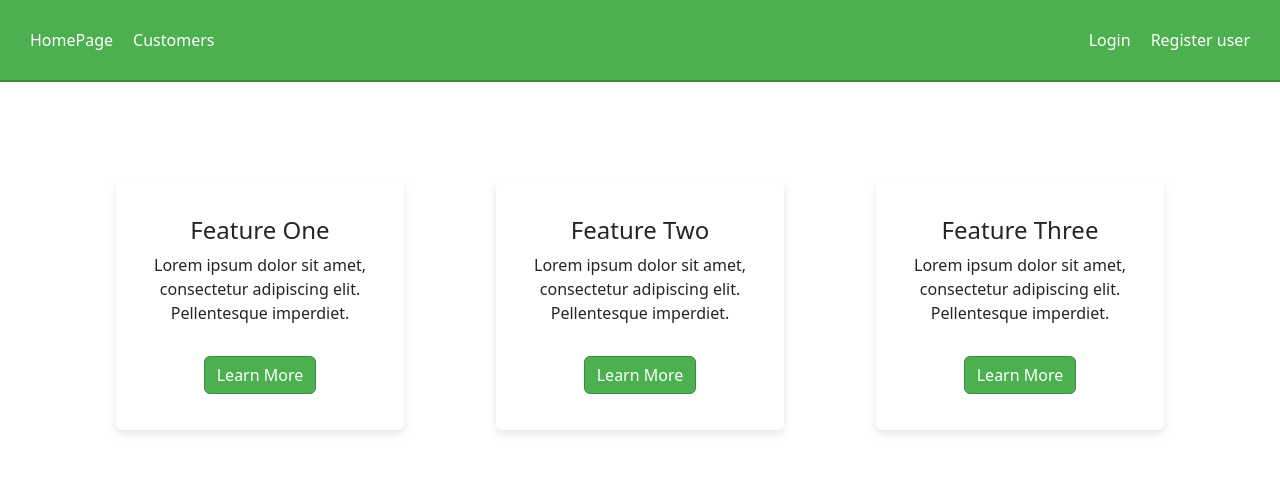
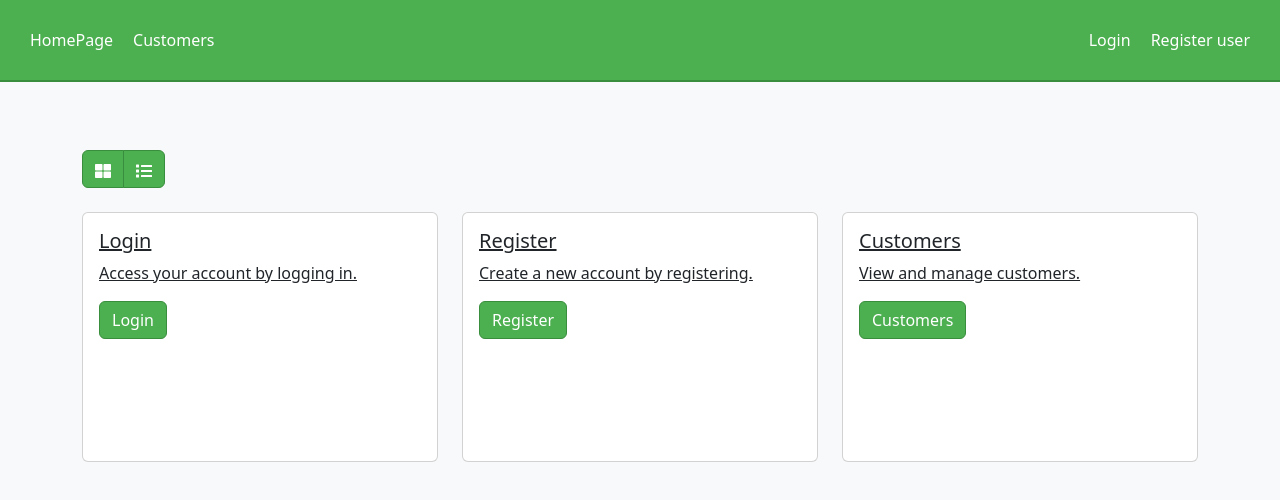
Before and after one commit to kfurjan/NKS-React-App, a React (Create React App) app: page / in a window 1280 px wide. Shown: the top 500 px of the page. Built offline with nearby package versions, Linux system fonts and the light colour scheme.

Commit message:
Homepage improvements

```diff
--- a/package.json
+++ b/package.json
@@ -11,6 +11,7 @@
     "react": "^18.3.1",
     "react-bootstrap": "^2.10.2",
     "react-dom": "^18.3.1",
+    "react-icons": "^5.2.1",
     "react-redux": "^9.1.1",
     "react-router-dom": "^6.23.0",
     "react-scripts": "^5.0.1",
--- a/src/pages/Home.css
+++ b/src/pages/Home.css
@@ -1,32 +1,30 @@
 .homepage {
-    padding-top: 50px;
-    text-align: center;
-  }
+  display: flex;
+  justify-content: center;
+  align-items: flex-start;
+  /* Align items to the top */
+  min-height: 100vh;
+  background-color: #f8f9fa;
+  padding-top: 20px;
+  /* Add padding to create space at the top */
+}
 
-  .features-section .card {
-    border: none;
-    box-shadow: 0 4px 8px rgba(0, 0, 0, 0.1);
-    transition: transform 0.2s;
-  }
+.features-section {
+  width: 100%;
+}
 
-  .features-section .card:hover {
-    transform: translateY(-10px);
-  }
+.feature-card {
+  height: 250px;
+  /* Adjust height as needed */
+  display: flex;
+  flex-direction: column;
+  justify-content: space-between;
+}
 
-  .feature-card {
-    width: 18rem;
-    margin: auto;
-    padding: 20px;
-  }
+.feature-card .btn {
+  margin-top: auto;
+}
 
-  .feature-card .card-title {
-    font-size: 1.5rem;
-  }
-
-  .feature-card .card-text {
-    font-size: 1rem;
-  }
-
-  .feature-card .btn {
-    margin-top: 15px;
-  }
+.list-view .feature-card {
+  width: 100%;
+}
--- a/src/pages/Home.jsx
+++ b/src/pages/Home.jsx
@@ -1,48 +1,101 @@
-import React, { Component } from 'react';
-import { Container, Row, Col, Card, Button } from 'react-bootstrap';
-import 'bootstrap/dist/css/bootstrap.min.css';
-import './Home.css';
+import React, { Component } from "react";
+import {
+  Container,
+  Row,
+  Col,
+  Card,
+  Button,
+  ButtonGroup,
+} from "react-bootstrap";
+import { Link } from "react-router-dom";
+import { FaThLarge, FaList } from "react-icons/fa";
+import "bootstrap/dist/css/bootstrap.min.css";
+import "./Home.css";
 
 class HomePage extends Component {
+  state = {
+    viewMode: "grid", // Default view mode is grid
+  };
+
+  setViewMode = (mode) => {
+    this.setState({ viewMode: mode });
+  };
+
   render() {
+    const { viewMode } = this.state;
+
     return (
       <div className="homepage">
         <Container className="features-section mt-5">
+          <ButtonGroup className="mb-4">
+            <Button
+              variant={viewMode === "grid" ? "primary" : "outline-primary"}
+              onClick={() => this.setViewMode("grid")}
+            >
+              <FaThLarge />
+            </Button>
+            <Button
+              variant={viewMode === "list" ? "primary" : "outline-primary"}
+              onClick={() => this.setViewMode("list")}
+            >
+              <FaList />
+            </Button>
+          </ButtonGroup>
+          {viewMode === "grid" ? (
             <Row className="justify-content-center">
               <Col md={4} className="mb-4">
-              <Card className="feature-card">
+                <Card className="feature-card" as={Link} to="/login">
                   <Card.Body>
-                  <Card.Title>Feature One</Card.Title>
-                  <Card.Text>
-                    Lorem ipsum dolor sit amet, consectetur adipiscing elit. Pellentesque imperdiet.
-                  </Card.Text>
-                  <Button variant="primary">Learn More</Button>
+                    <Card.Title>Login</Card.Title>
+                    <Card.Text>Access your account by logging in.</Card.Text>
+                    <Button variant="primary">Login</Button>
                   </Card.Body>
                 </Card>
               </Col>
               <Col md={4} className="mb-4">
-              <Card className="feature-card">
+                <Card className="feature-card" as={Link} to="/register">
                   <Card.Body>
-                  <Card.Title>Feature Two</Card.Title>
-                  <Card.Text>
-                    Lorem ipsum dolor sit amet, consectetur adipiscing elit. Pellentesque imperdiet.
-                  </Card.Text>
-                  <Button variant="primary">Learn More</Button>
+                    <Card.Title>Register</Card.Title>
+                    <Card.Text>Create a new account by registering.</Card.Text>
+                    <Button variant="primary">Register</Button>
                   </Card.Body>
                 </Card>
               </Col>
               <Col md={4} className="mb-4">
-              <Card className="feature-card">
+                <Card className="feature-card" as={Link} to="/customers">
                   <Card.Body>
-                  <Card.Title>Feature Three</Card.Title>
-                  <Card.Text>
-                    Lorem ipsum dolor sit amet, consectetur adipiscing elit. Pellentesque imperdiet.
-                  </Card.Text>
-                  <Button variant="primary">Learn More</Button>
+                    <Card.Title>Customers</Card.Title>
+                    <Card.Text>View and manage customers.</Card.Text>
+                    <Button variant="primary">Customers</Button>
                   </Card.Body>
                 </Card>
               </Col>
             </Row>
+          ) : (
+            <div className="list-view">
+              <Card className="feature-card mb-4" as={Link} to="/login">
+                <Card.Body>
+                  <Card.Title>Login</Card.Title>
+                  <Card.Text>Access your account by logging in.</Card.Text>
+                  <Button variant="primary">Login</Button>
+                </Card.Body>
+              </Card>
+              <Card className="feature-card mb-4" as={Link} to="/register">
+                <Card.Body>
+                  <Card.Title>Register</Card.Title>
+                  <Card.Text>Create a new account by registering.</Card.Text>
+                  <Button variant="primary">Register</Button>
+                </Card.Body>
+              </Card>
+              <Card className="feature-card mb-4" as={Link} to="/customers">
+                <Card.Body>
+                  <Card.Title>Customers</Card.Title>
+                  <Card.Text>View and manage customers.</Card.Text>
+                  <Button variant="primary">Customers</Button>
+                </Card.Body>
+              </Card>
+            </div>
+          )}
         </Container>
       </div>
     );
```
Also changed, not shown: 1 other file (tests, documents, lock files or other folders). Lines whose indentation alone changed are shown as unchanged.
